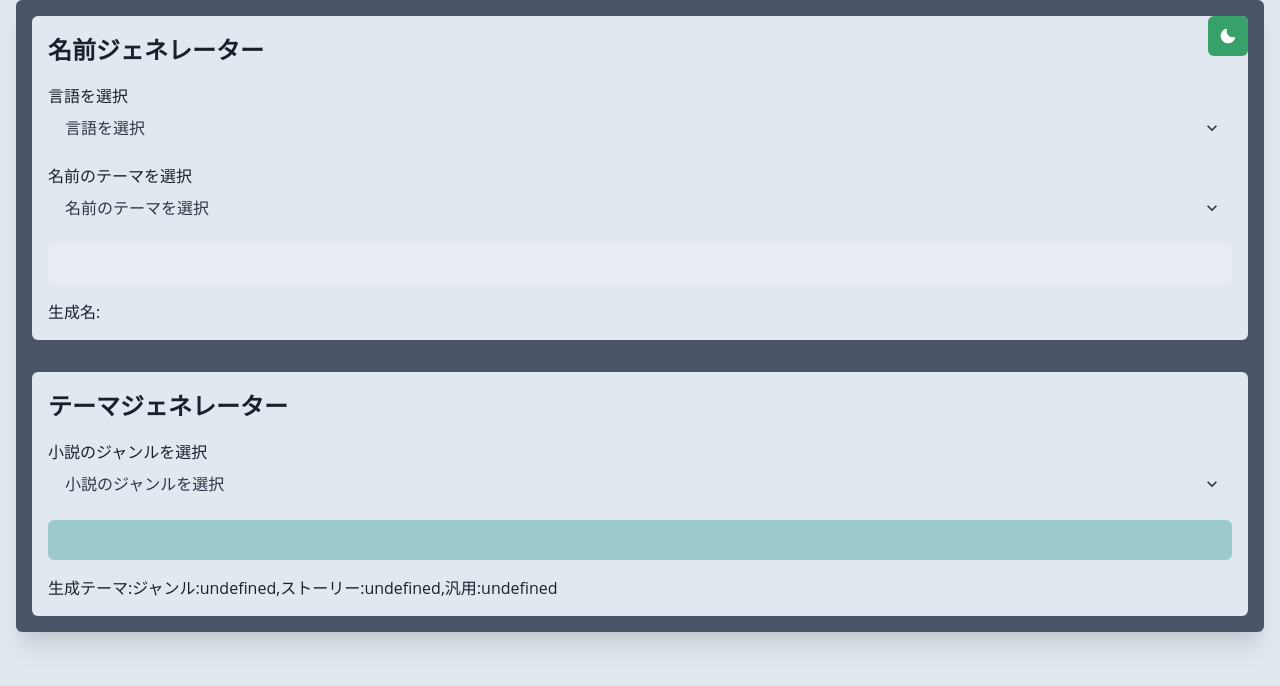
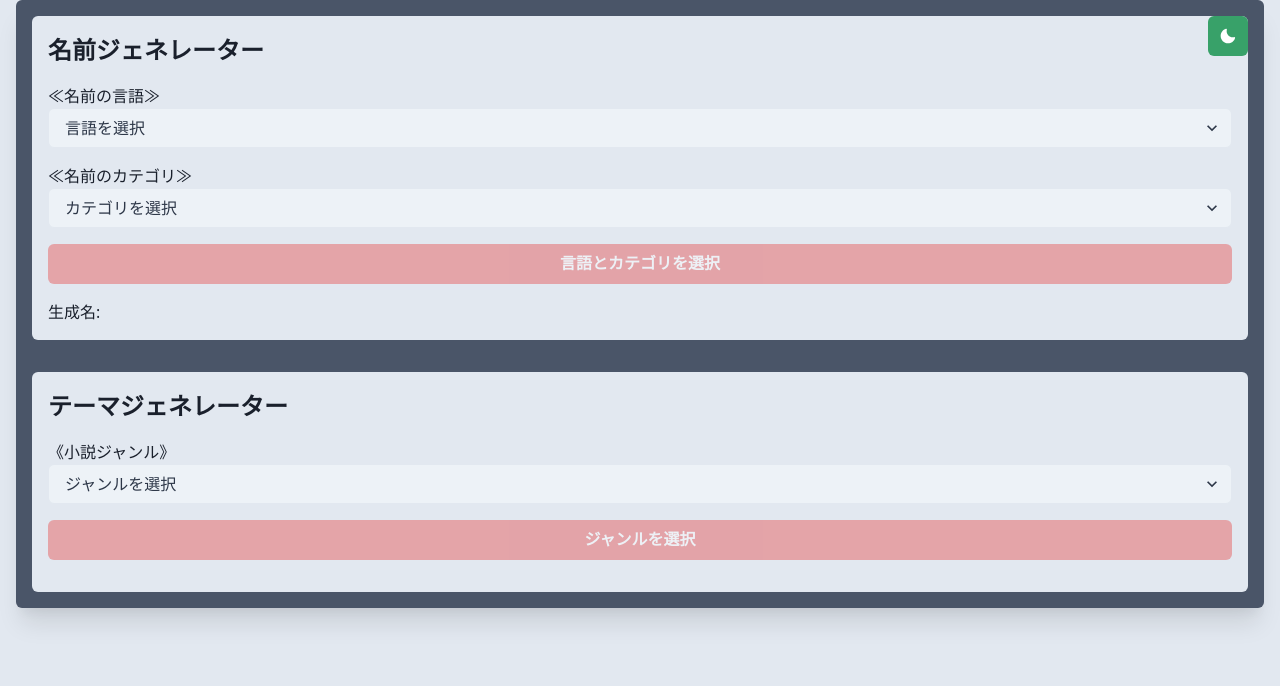
Before and after one commit to dende-h/next-name-generator, a Next.js app: page / in a window 1280 px wide. Shown: the top 686 px of the page. Built offline with nearby package versions, Linux system fonts and the light colour scheme.

Commit message:
スタイルとラベルの調整

```diff
--- a/src/components/NameGenerator/NameGenerator.tsx
+++ b/src/components/NameGenerator/NameGenerator.tsx
@@ -30,7 +30,7 @@ const NameGenerator = () => {
 	const bgColor = useColorModeValue("gray.200", "gray.700");
 
 	//APIデータ取得のフック
-	const { outputName, fetchRandomName } = useFetchRandomName();
+	const { outputName, fetchRandomName, isLoading } = useFetchRandomName();
 
 	return (
 		<Box bg={bgColor} p={4} borderRadius="md">
@@ -38,18 +38,24 @@ const NameGenerator = () => {
 				<Text as={"h2"} fontSize="2xl" fontWeight="bold" color={useColorModeValue("gray.800", "white")}>
 					名前ジェネレーター
 				</Text>
-				<SelectBox placeholder="言語を選択" onChange={(e) => language.onChangeSelectValue(e)}>
+				<SelectBox placeholder="言語を選択" onChange={(e) => language.onChangeSelectValue(e)} label="≪名前の言語≫">
 					<SelectOption selectOptions={selectLanguage} />
 				</SelectBox>
-				<SelectBox placeholder="名前のテーマを選択" onChange={(e) => nameTheme.onChangeSelectValue(e)}>
+				<SelectBox
+					placeholder="カテゴリを選択"
+					onChange={(e) => nameTheme.onChangeSelectValue(e)}
+					label="≪名前のカテゴリ≫"
+				>
 					<SelectOption selectOptions={selectNameTheme} />
 				</SelectBox>
 				<Button
 					onClick={() => fetchRandomName({ language: language.selectValue, nameTheme: nameTheme.selectValue })}
-					colorScheme={isUndefined ? "gray" : "teal"}
-					value={"ランダムな名前を生成"}
+					colorScheme={isUndefined ? "red" : "teal"}
 					isDisabled={isUndefined}
-				/>
+					isLoading={isLoading}
+				>
+					{isUndefined ? "言語とカテゴリを選択" : "名前を生成"}
+				</Button>
 				<NameOutput name={outputName} />
 			</VStack>
 		</Box>
--- a/src/components/NameGenerator/hooks/useFetchRandomName.tsx
+++ b/src/components/NameGenerator/hooks/useFetchRandomName.tsx
@@ -4,12 +4,16 @@ import { ApiResponseRandomName, FetchRandomNameFunction } from "../Types/nameGen
 export const useFetchRandomName = () => {
 	//出力する値のState
 	const [outputName, setOutputName] = useState<string>("");
+	//ローディングのState
+	const [isLoading, setIsLoading] = useState<boolean>(false);
 
 	//APIエンドポイントから文字列の値を一つ取得する
 	const fetchRandomName: FetchRandomNameFunction = async ({ language, nameTheme }) => {
 		if (!language || !nameTheme) {
 			return;
 		}
+
+		setIsLoading(true);
 		//エンドポイントのURL
 		const url = `/api/name?language=${language}&theme=${nameTheme}`;
 
@@ -21,7 +25,8 @@ export const useFetchRandomName = () => {
 		} catch (error) {
 			alert("APIリクエストが失敗しました。");
 		}
+		setIsLoading(false);
 	};
 
-	return { fetchRandomName, outputName };
+	return { fetchRandomName, outputName, isLoading };
 };
--- a/src/components/ThemeGenerator/ThemeGenerator.tsx
+++ b/src/components/ThemeGenerator/ThemeGenerator.tsx
@@ -16,7 +16,7 @@ const ThemeGenerator = () => {
 	const genre = useChangeSelectBox();
 
 	//APIデータ取得のフック
-	const { outputTheme, fetchRandomTheme } = useFetchRandomTheme();
+	const { outputTheme, fetchRandomTheme, isLoading } = useFetchRandomTheme();
 
 	//ボタンのDisable制御
 	const { isUndefined, onCheckValue } = useCheckValueUndefined();
@@ -33,17 +33,23 @@ const ThemeGenerator = () => {
 				<Text fontSize="2xl" fontWeight="bold" color={useColorModeValue("gray.800", "white")}>
 					テーマジェネレーター
 				</Text>
-				<SelectBox placeholder={"小説のジャンルを選択"} onChange={(e) => genre.onChangeSelectValue(e)}>
+				<SelectBox
+					placeholder={"ジャンルを選択"}
+					onChange={(e) => genre.onChangeSelectValue(e)}
+					label="《小説ジャンル》"
+				>
 					<SelectOption selectOptions={selectGenre} />
 				</SelectBox>
 				<Button
 					onClick={() => {
 						fetchRandomTheme({ genre: genre.selectValue });
 					}}
-					colorScheme="teal"
+					colorScheme={isUndefined ? "red" : "teal"}
 					isDisabled={isUndefined}
-					value={"ランダムな小説のテーマを生成"}
-				/>
+					isLoading={isLoading}
+				>
+					{isUndefined ? "ジャンルを選択" : "小説のテーマを生成"}
+				</Button>
 				<ThemeOutput theme={outputTheme} />
 			</VStack>
 		</Box>
--- a/src/components/ThemeGenerator/ThemeOutput.tsx
+++ b/src/components/ThemeGenerator/ThemeOutput.tsx
@@ -5,6 +5,6 @@ import { ThemeOutputProps } from "./types/themeGeneratorTypes";
 // 新たな ThemeOutput コンポーネント
 export const ThemeOutput: FC<ThemeOutputProps> = ({ theme }) => (
 	<Text color={useColorModeValue("gray.800", "white")}>
-		{`生成テーマ:ジャンル:${theme[0]},ストーリー:${theme[1]},汎用:${theme[2]}`}
+		{theme.length > 0 ? `生成テーマ:ジャンル:${theme[0]},ストーリー:${theme[1]},汎用:${theme[2]}` : ""}
 	</Text>
 );
--- a/src/components/ThemeGenerator/hooks/useFetchRandomTheme.tsx
+++ b/src/components/ThemeGenerator/hooks/useFetchRandomTheme.tsx
@@ -4,24 +4,28 @@ import { ApiResponseRandomTheme, FetchRandomThemeFunction } from "../types/theme
 export const useFetchRandomTheme = () => {
 	//出力する値のState
 	const [outputTheme, setOutputTheme] = useState<string[]>([]);
+	//ローディングのState
+	const [isLoading, setIsLoading] = useState<boolean>(false);
 
 	//APIエンドポイントから文字列の値を一つ取得する
 	const fetchRandomTheme: FetchRandomThemeFunction = async ({ genre }) => {
 		if (!genre) {
 			return;
 		}
+		setIsLoading(true);
 		//エンドポイントのURL
-		const url = `/api/name?genre=${genre}`;
+		const url = `/api/novel-theme?genre=${genre}`;
 
 		//データフェッチ
 		try {
 			const response = await fetch(url);
 			const data: ApiResponseRandomTheme = await response.json();
-			setOutputTheme(data.theme);
+			setOutputTheme(data.themes);
 		} catch (error) {
 			alert("APIリクエストが失敗しました。");
 		}
+		setIsLoading(false);
 	};
 
-	return { fetchRandomTheme, outputTheme };
+	return { fetchRandomTheme, outputTheme, isLoading };
 };
--- a/src/components/ThemeGenerator/types/themeGeneratorTypes.ts
+++ b/src/components/ThemeGenerator/types/themeGeneratorTypes.ts
@@ -11,7 +11,7 @@ export type ThemeFetchApiParameters = {
 
 // 取得したレスポンスの型
 export type ApiResponseRandomTheme = {
-	theme: string[];
+	themes: string[];
 };
 
 //データを取得する関数の型
--- a/src/components/commonComponents/SelectBox.tsx
+++ b/src/components/commonComponents/SelectBox.tsx
@@ -2,11 +2,14 @@ import React from "react";
 import { Box, Select, Text, useColorModeValue } from "@chakra-ui/react";
 import { SelectBoxProps } from "./types/selectBoxTypes";
 
-export const SelectBox: React.FC<SelectBoxProps> = ({ placeholder, onChange, children }) => (
-	<Box>
-		<Text color={useColorModeValue("gray.800", "white")}>{placeholder}</Text>
-		<Select placeholder={placeholder} onChange={onChange}>
-			{children}
-		</Select>
-	</Box>
-);
+export const SelectBox: React.FC<SelectBoxProps> = ({ placeholder, onChange, children, label }) => {
+	const selectBgColor = useColorModeValue("gray.100", "gray.900");
+	return (
+		<Box>
+			<Text color={useColorModeValue("gray.800", "white")}>{label}</Text>
+			<Select placeholder={placeholder} onChange={onChange} defaultValue={undefined} bg={selectBgColor}>
+				{children}
+			</Select>
+		</Box>
+	);
+};
--- a/src/components/commonComponents/hooks/useChangeSelectBox.tsx
+++ b/src/components/commonComponents/hooks/useChangeSelectBox.tsx
@@ -4,7 +4,7 @@ export const useChangeSelectBox = () => {
 	const [selectValue, setSelectValue] = useState<string | undefined>(undefined);
 
 	const onChangeSelectValue: (e: React.ChangeEvent<HTMLSelectElement>) => void = (e) => {
-		setSelectValue(e.target.value);
+		setSelectValue(e.target.value || undefined);
 	};
 
 	return { selectValue, onChangeSelectValue };
--- a/src/components/commonComponents/types/selectBoxTypes.ts
+++ b/src/components/commonComponents/types/selectBoxTypes.ts
@@ -2,6 +2,7 @@ export type SelectBoxProps = {
 	placeholder: string;
 	onChange: (e: React.ChangeEvent<HTMLSelectElement>) => void;
 	children: React.ReactNode;
+	label: string;
 };
 
 export type SelectOption = { selectWord: string; value: string };
--- a/src/theme/theme.tsx
+++ b/src/theme/theme.tsx
@@ -50,9 +50,6 @@ const theme = extendTheme({
 				color: mode("gray.600", "gray.200")(props),
 				bgColor: mode("gray.200", "gray.500")(props),
 				fontFamily: "body"
-			},
-			select: {
-				bgColor: mode("gray.300", "gray.600")(props)
 			}
 		})
 	}
```
Also changed, not shown: 1 other file (tests, documents, lock files or other folders).
